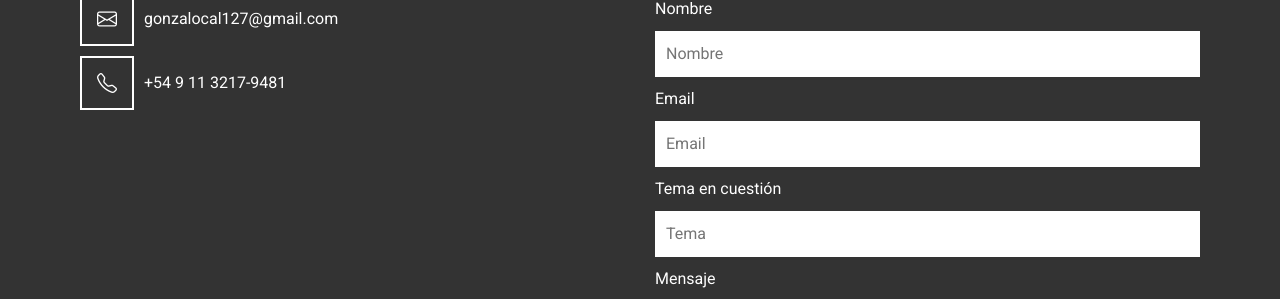
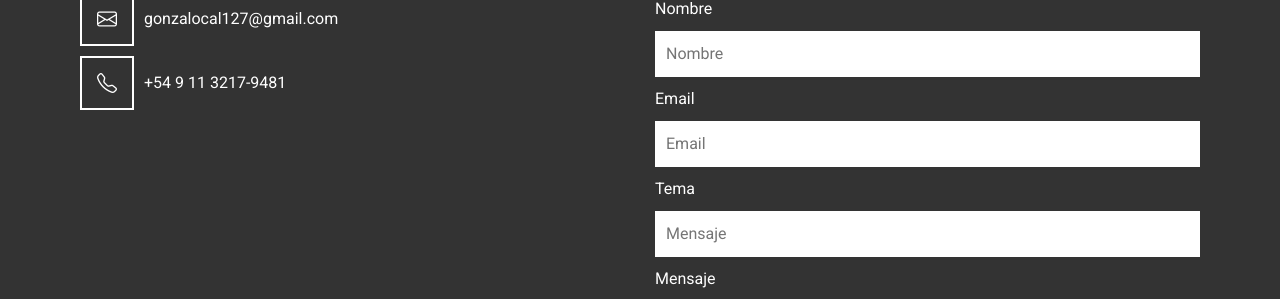
Before and after one commit to Gonchalo1/Fitness-web, a React (Create React App) app: page /contact in a window 1280 px wide. Shown: the part 748-1047 px from the top of the page. Built offline with nearby package versions, Linux system fonts and the light colour scheme.

Commit message:
Adding comments and some things in contact

```diff
--- a/src/sections/contact/contact.js
+++ b/src/sections/contact/contact.js
@@ -63,9 +63,9 @@ function Contact() {
     <br/>
     <input className='email-contact' placeholder='Email'></input>
     <br/>
-    <label>Tema en cuestión</label>
+    <label>Tema</label>
     <br/>
-    <input className='subject-contact' placeholder='Tema'></input>
+    <input className='subject-contact' placeholder='Mensaje'></input>
     <br/>
     <label>Mensaje</label>
     <br/>
```
Also changed, not shown: dayToday.txt.
